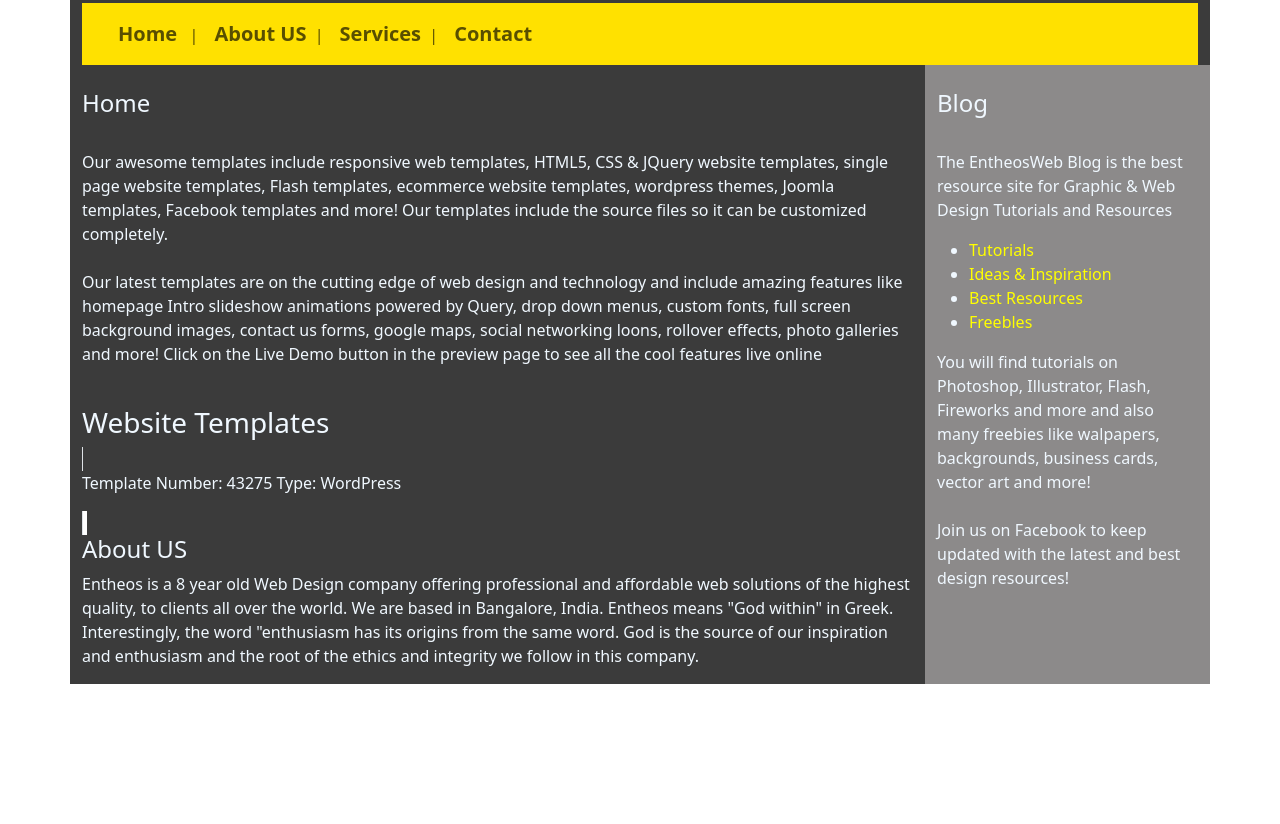
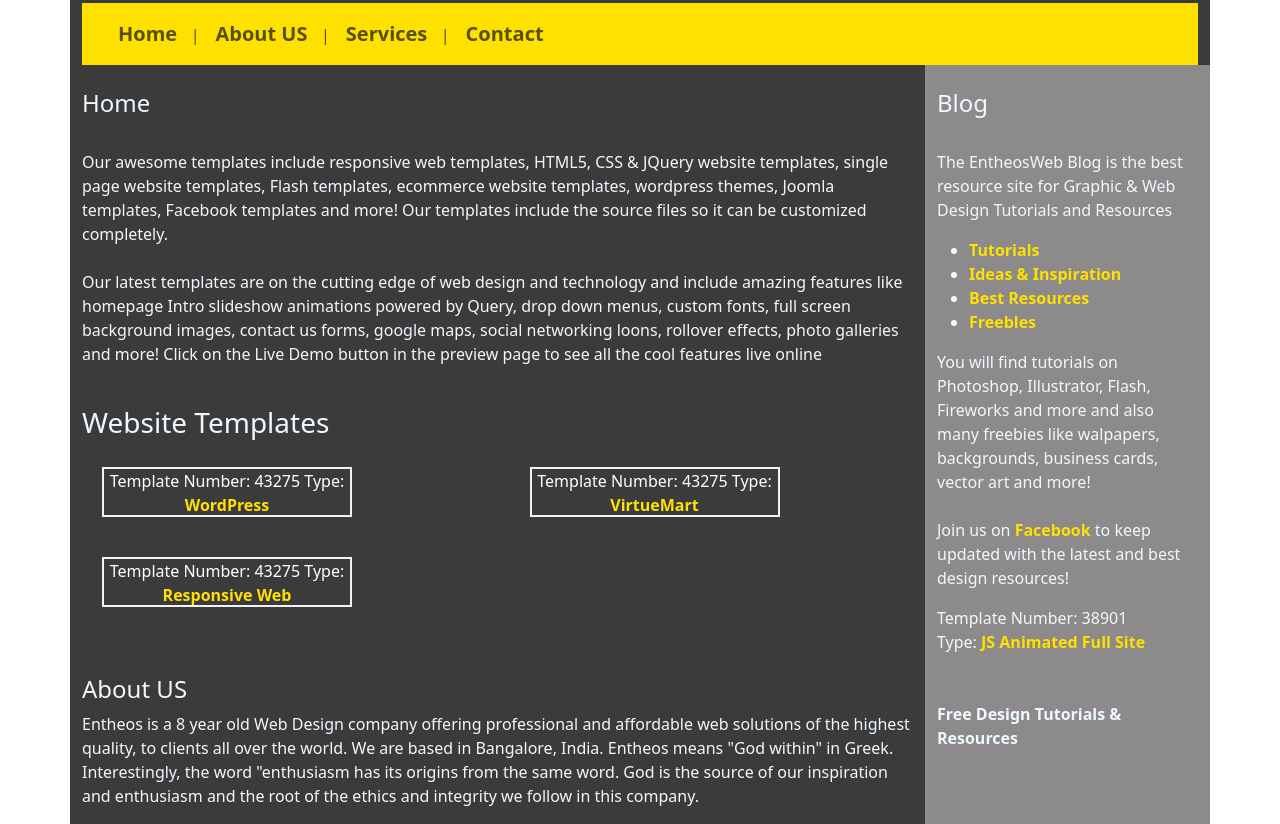
Before and after one commit to AmruthaHV28/Welcomepage, a plain HTML site: page index.html in a window 1280 px wide. Shown: the part 77-901 px from the top of the page. Before the commit the page ends 800 px from the top, so only its background shows below. Drawn offline with nearby package versions, Linux system fonts and the light colour scheme.

Commit message:
welcomepage

```diff
--- a/index.html
+++ b/index.html
@@ -4,39 +4,74 @@
         <meta charset="utf-8">
         <meta name="viewport" content="width=device-width, initial-scale=1">
         <title>welcome Page</title>
-    <link href="https://cdn.jsdelivr.net/npm/bootstrap@5.3.2/dist/css/bootstrap.min.css" rel="stylesheet" integrity="sha384-T3c6CoIi6uLrA9TneNEoa7RxnatzjcDSCmG1MXxSR1GAsXEV/Dwwykc2MPK8M2HN" crossorigin="anonymous">
+        <link
+            href="https://cdn.jsdelivr.net/npm/bootstrap@5.3.2/dist/css/bootstrap.min.css"
+            rel="stylesheet"
+            integrity="sha384-T3c6CoIi6uLrA9TneNEoa7RxnatzjcDSCmG1MXxSR1GAsXEV/Dwwykc2MPK8M2HN"
+            crossorigin="anonymous">
     </head>
-  <body >
-    <div class="container"  style="background-color: rgba(0, 0, 0, 0.77);"  ><br>
-        <div class="row-lg-5"> <h1 style="color: rgb(255, 225, 0);">Welcome</h1>
-            <nav class="navbar navbar-expand-lg" style="background-color: rgb(255, 225, 0);">
+    <body>
+        <style>
+            .box {
+                width: 250px;
+                height: 50px;
+                border: 2px solid #f2f3f4;
+                margin: 20px;
+                color: #fff;
+                text-align: center;
+            }
+        </style>
+        <div class="container" style="background-color: rgba(0, 0, 0, 0.77);"><br>
+            <div class="row-lg-4"> <h1 style="color: rgb(255, 225, 0);">Welcome</h1>
+                <nav class="navbar navbar-expand-lg"
+                    style="background-color: rgb(255, 225, 0);">
                     <div class="container-fluid">
                         <a class="navbar-brand" href="#">
                             <!-- Your brand content goes here -->
                         </a>
-                  <button class="navbar-toggler" type="button" data-bs-toggle="collapse" data-bs-target="#navbarSupportedContent" aria-controls="navbarSupportedContent" aria-expanded="false" aria-label="Toggle navigation">
+                        <button class="navbar-toggler" type="button"
+                            data-bs-toggle="collapse"
+                            data-bs-target="#navbarSupportedContent"
+                            aria-controls="navbarSupportedContent"
+                            aria-expanded="false" aria-label="Toggle navigation">
                             <span class="navbar-toggler-icon"></span>
                         </button>
-                  <div class="collapse navbar-collapse" id="navbarSupportedContent">
+                        <div class="collapse navbar-collapse"
+                            id="navbarSupportedContent">
                             <ul class="navbar-nav">
                                 <li class="nav-item">
-                        <a href="#Home" data-rr-ui-event-key="/index/#Home" class="nav-link">
-                          <span class="nav-item lead" style="font-weight: bold;"><b>Home</b></span> &nbsp; |
+                                    <a href="#Home"
+                                        data-rr-ui-event-key="/index/#Home"
+                                        class="nav-link">
+                                        <span class="nav-item lead"
+                                            style="font-weight: bold;"><b>  Home  </b></span>
+                                        &nbsp; |
                                     </a>
                                 </li>
                                 <li class="nav-item">
-                        <a href="#AboutUs" data-rr-ui-event-key="/index/#AboutUs" class="nav-link">
-                          <span class="nav-item lead" style="font-weight: bold;"><b>About US</b></span>&nbsp; |
+                                    <a href="#AboutUs"
+                                        data-rr-ui-event-key="/index/#AboutUs"
+                                        class="nav-link">
+                                        <span class="nav-item lead"
+                                            style="font-weight: bold;"><b>  About
+                                                US  </b></span>&nbsp; |
                                     </a>
                                 </li>
                                 <li class="nav-item">
-                        <a href="#skills" data-rr-ui-event-key="/pf/#skills" class="nav-link">
-                          <span class="nav-item lead" style="font-weight: bold;"><b>Services</b></span>&nbsp; |
+                                    <a href="#skills"
+                                        data-rr-ui-event-key="/pf/#skills"
+                                        class="nav-link">
+                                        <span class="nav-item lead"
+                                            style="font-weight: bold;"><b>  Services  </b></span>&nbsp;
+                                        |
                                     </a>
                                 </li>
                                 <li class="nav-item">
-                        <a href="#Home" data-rr-ui-event-key="/pf/#Aboutme" class="nav-link">
-                          <span class="nav-item lead" style="font-weight: bold;"><b>Contact</b></span>
+                                    <a href="#Home"
+                                        data-rr-ui-event-key="/pf/#Aboutme"
+                                        class="nav-link">
+                                        <span class="nav-item lead"
+                                            style="font-weight: bold;"><b>  Contact  </b></span>
                                     </a>
                                 </li>
                             </ul>
@@ -44,78 +79,136 @@
                     </div>
                 </nav>
 
-          <div class="row" style="color: #f0f8ff;" >
-            <div class="col-lg-9">
+                <div class="row" style="color: #f0f8ff;">
+                    <div class="col-lg-9" >
                         <br>
+                        <div class="row" id="Home">
                             <h4 style="color: #f0f8ff;">Home</h4>
-                <p >
+                            <p>
                                 <br>
-                    Our awesome templates include responsive web templates, HTML5, CSS & JQuery website templates, single page website templates, Flash templates, ecommerce website templates, wordpress themes, Joomla templates, Facebook templates and more! Our templates include the source files so it can be customized completely.
+                                Our awesome templates include responsive web
+                                templates, HTML5, CSS & JQuery website templates,
+                                single page website templates, Flash templates,
+                                ecommerce website templates, wordpress themes,
+                                Joomla templates, Facebook templates and more! Our
+                                templates include the source files so it can be
+                                customized completely.
                                 <br><br>
-Our latest templates are on the cutting edge of web design and technology and include amazing features like homepage Intro slideshow animations powered by Query, drop down menus, custom fonts, full screen background images, contact us forms, google maps, social networking loons, rollover effects, photo galleries and more! Click on the Live Demo button in the preview page to see all the cool features live online
+                                Our latest templates are on the cutting edge of web
+                                design and technology and include amazing features
+                                like homepage Intro slideshow animations powered by
+                                Query, drop down menus, custom fonts, full screen
+                                background images, contact us forms, google maps,
+                                social networking loons, rollover effects, photo
+                                galleries and more! Click on the Live Demo button in
+                                the preview page to see all the cool features live
+                                online
                             </p>
+                        </div>
+
                         <br>
                         <h3>Website Templates</h3>
-                <div class="row-lg-4">
+                        <div class="row">
                             <div class="col">
-                        <span class="border border-white-1"> <p>Template Number: 43275  Type: WordPress</p> </span>
-                        <span class="border border-white"></span>
-                        <span class="border border-white"></span>
-                    </div>
 
-            </div>
-
-
-
-
-                <div class="row" id="AboutUs">
-                    <h4>About US</h4>
-                    <p>
-                        Entheos is a 8 year old Web Design company offering professional and affordable web solutions of the highest quality, to clients all over the world. We are based in Bangalore, India.
-
-Entheos means "God within" in Greek. Interestingly, the word "enthusiasm has its origins from the same word. God is the source of our inspiration and enthusiasm and the root of the ethics and integrity we follow in this company.
-                    </p>
+                                    <div class="box" >
+                                        Template Number: 43275 Type: <span style="color: rgb(255, 225, 0);"> <b>WordPress</b></span>
                                     </div>
 
 
 
                             </div>
+                            <div class="col">
 
-            <div class="col" style="background-color: rgba(162, 160, 160, 0.791);">
+                                <div class="box" >
+                                    Template Number: 43275 Type:<span style="color: rgb(255, 225, 0);"> <b>VirtueMart</b></span>
+                                </div>
+
+
+
+                        </div>
+                        <div class="col">
+
+                            <div class="box" >
+                                Template Number: 43275 Type: <span style="color: rgb(255, 225, 0);"> <b>Responsive Web</b></span>
+                            </div>
+
+
+
+                    </div>
+                        </div>
+                        <br><br>
+
+                        <div class="row" id="AboutUs">
+                            <h4>About US</h4>
+                            <p>
+                                Entheos is a 8 year old Web Design company
+                                offering professional and affordable web
+                                solutions of the highest quality, to clients all
+                                over the world. We are based in Bangalore,
+                                India.
+
+                                Entheos means "God within" in Greek.
+                                Interestingly, the word "enthusiasm has its
+                                origins from the same word. God is the source of
+                                our inspiration and enthusiasm and the root of
+                                the ethics and integrity we follow in this
+                                company.
+                            </p>
+                        </div>
+
+                    </div>
+
+                    <div class="col"
+                        style="background-color: rgba(162, 160, 160, 0.791);">
                         <br>
                         <h4>Blog</h4>
                         <br>
                         <p>
-                    The EntheosWeb Blog is the best resource site for Graphic & Web Design Tutorials and Resources
+                            The EntheosWeb Blog is the best resource site for
+                            Graphic & Web Design Tutorials and Resources
                         </p>
                         <div class="row-lg-10">
-                    <ul  >
+                            <ul>
 
-                        <li><span style="color: yellow;"> Tutorials</span> </li>
-                        <li> <span style="color: yellow;">Ideas & Inspiration</span></li>
-                        <li> <span style="color: yellow;">Best Resources</span></li>
-                        <li> <span style="color: yellow;">Freebles</span></li>
+                                <li><span style="color: rgb(255, 225, 0);"><b>Tutorials</b> </span>
+                                </li>
+                                <li> <span style="color: rgb(255, 225, 0);"> <b>Ideas & Inspiration</b> </span></li>
+                                <li> <span style="color: rgb(255, 225, 0);"><b>Best Resources</b></span></li>
+                                <li> <span style="color: rgb(255, 225, 0);"><b>Freebles</b></span></li>
 
                             </ul>
                         </div>
 
-
-
                         <div class="row-lg-4">
-                    You will find tutorials on Photoshop, Illustrator, Flash, Fireworks and more and also many freebies like walpapers, backgrounds, business cards, vector art and more!
+                            You will find tutorials on Photoshop, Illustrator,
+                            Flash, Fireworks and more and also many freebies
+                            like walpapers, backgrounds, business cards, vector
+                            art and more!
                         </div>
                         <br>
                         <div class="row-lg-4">
-                    <p>Join us on Facebook to keep updated with the latest and best design resources!</p>
+                            <p>Join us on <span style="color: rgb(255, 225, 0);"><b>Facebook </b></span> to keep updated with the
+                                latest and best design resources!</p>
                         </div>
-
+                        <div class="row-lg-4">
+                            Template Number: 38901 <br>
+                            Type: <span style="color: rgb(255, 225, 0);"><b>JS Animated Full Site</b></span>
+                            </div>
+                            <br>
+                            <div class="row"></div><br>
+                            <div class="row">
+                                <p><b>Free Design Tutorials & Resources</b></p>
+                            </div>
 
                     </div>
 
                 </div>
 
-
             </div>
-    <script src="https://cdn.jsdelivr.net/npm/bootstrap@5.3.2/dist/js/bootstrap.bundle.min.js" integrity="sha384-C6RzsynM9kWDrMNeT87bh95OGNyZPhcTNXj1NW7RuBCsyN/o0jlpcV8Qyq46cDfL" crossorigin="anonymous"></script>
+            <script
+                src="https://cdn.jsdelivr.net/npm/bootstrap@5.3.2/dist/js/bootstrap.bundle.min.js"
+                integrity="sha384-C6RzsynM9kWDrMNeT87bh95OGNyZPhcTNXj1NW7RuBCsyN/o0jlpcV8Qyq46cDfL"
+                crossorigin="anonymous"></script>
         </body>
     </html>
```
Lines whose indentation alone changed are shown as unchanged.
